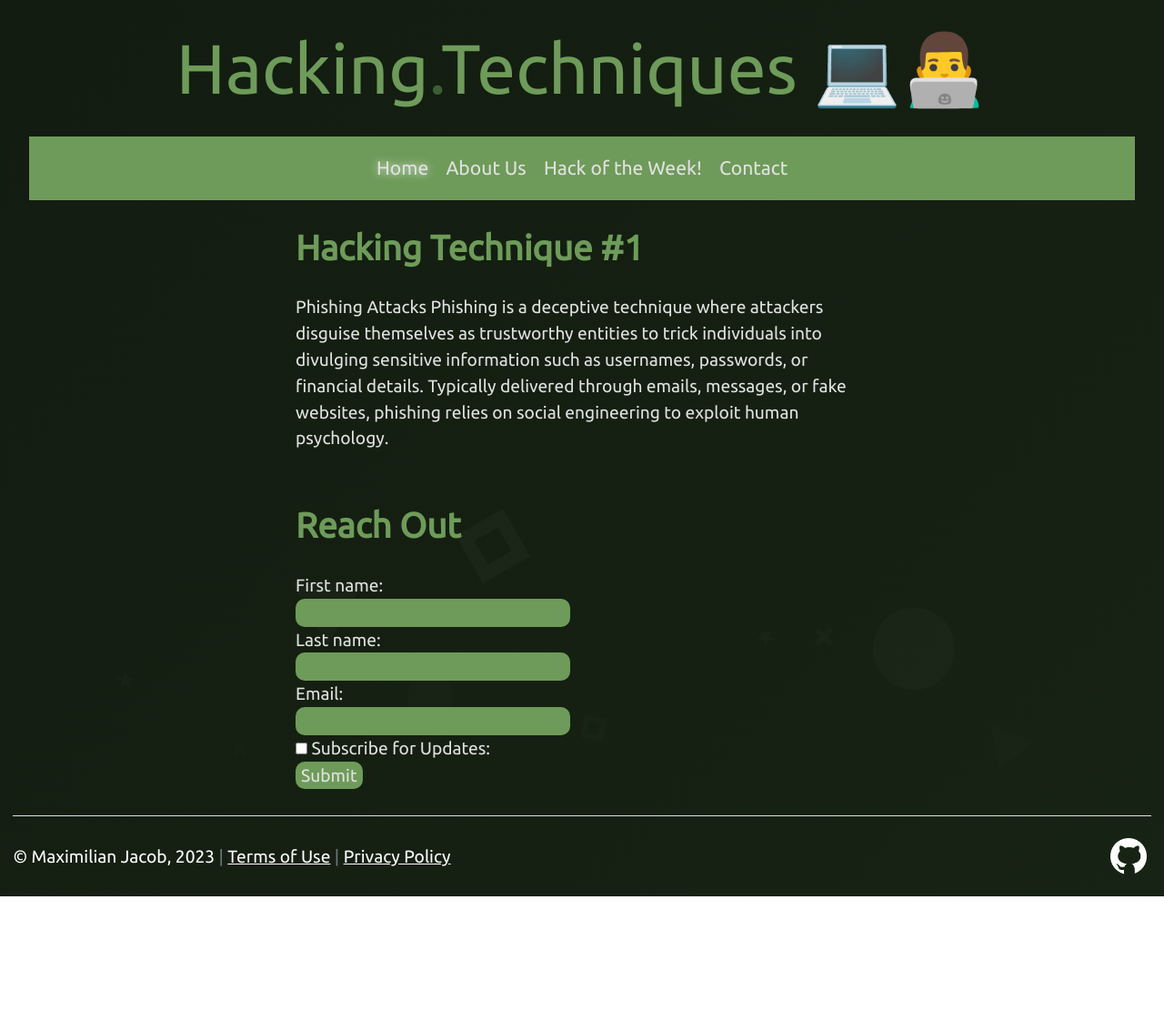
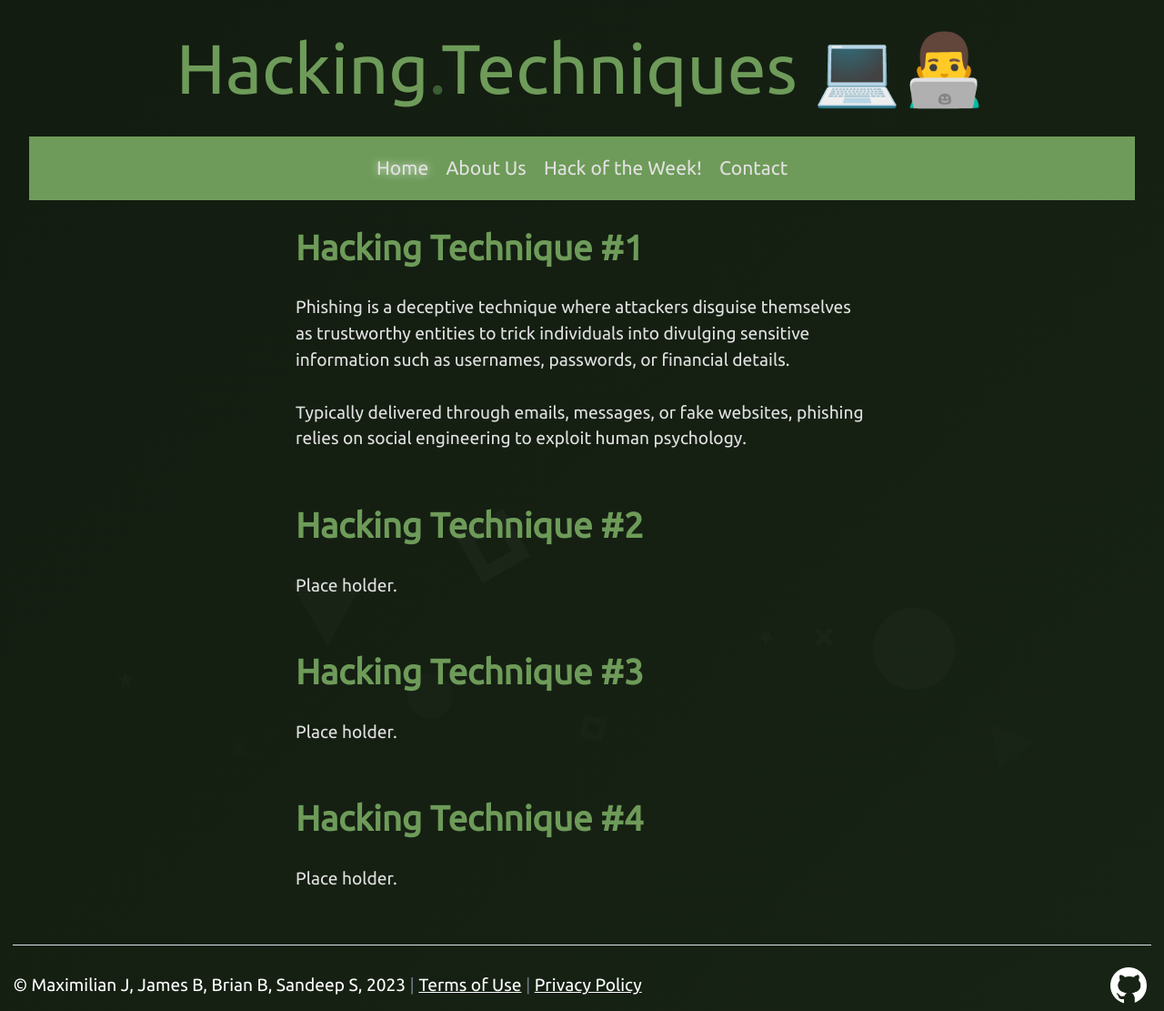
Before and after one commit to mzj3/it332, a plain HTML site: page index.html in a window 1280 px wide. Shown: the whole page at 91% size. Before the commit the page ends 985 px from the top, so only its background shows below. Drawn offline with nearby package versions, Linux system fonts and the light colour scheme.

Commit message:
done. Just waiting on group text

```diff
--- a/index.html
+++ b/index.html
@@ -46,7 +46,8 @@
   <br>
   <h1 id="webtitle">
     <span data-inviewport="maximilian" style="color:  var(--secondary);">Hacking</span><span data-inviewport="dot"
-      style="color: var(--primary);">.</span><span data-inviewport="bio" style="color:  var(--secondary);">Techniques 💻👨‍💻</span>
+      style="color: var(--primary);">.</span><span data-inviewport="bio" style="color:  var(--secondary);">Techniques
+      💻👨‍💻</span>
   </h1>
   <br>
   <!--Navbar-->
@@ -87,31 +88,32 @@
     <h2 data-inviewport="header">
       <strong>Hacking Technique #1</strong>
     </h2><br>
-    <p data-inviewport="paragraph">Phishing Attacks
-      Phishing is a deceptive technique where attackers disguise themselves as trustworthy entities to trick individuals into divulging sensitive information such as usernames, passwords, or financial details.
-      Typically delivered through emails, messages, or fake websites, phishing relies on social engineering to exploit human psychology.
-      </p>
+    <p data-inviewport="paragraph">Phishing is a deceptive technique where attackers disguise themselves as trustworthy
+      entities to trick individuals into divulging sensitive information such as usernames, passwords, or financial
+      details. <br><br>
+      Typically delivered through emails, messages, or fake websites, phishing relies on social engineering to exploit
+      human psychology. <br><br>
+    </p>
+    <br>
+    <h2 data-inviewport="header">
+      <strong>Hacking Technique #2</strong>
+    </h2><br>
+    <p data-inviewport="paragraph">Place holder. <br><br>
+    </p>
+    <br>
+    <h2 data-inviewport="header">
+      <strong>Hacking Technique #3</strong>
+    </h2><br>
+    <p data-inviewport="paragraph">Place holder. <br><br>
+    </p>
+    <br>
+    <h2 data-inviewport="header">
+      <strong>Hacking Technique #4</strong>
+    </h2><br>
+    <p data-inviewport="paragraph">Place holder. <br><br>
+    </p>
     <!-- Link to background gradient -->
     <div class="background"></div>
-    <br><br>
-    <h2 data-inviewport="header">
-      <strong>Reach Out</strong>
-    </h2><br>
-    <form data-inviewport="form" action="#">
-      <label for="fname">First name:</label><br>
-      <input type="text" id="fname" name="fname" value=""><br>
-
-      <label for="lname">Last name:</label><br>
-      <input type="text" id="lname" name="lname" value=""><br>
-
-      <label for="email">Email:</label><br>
-      <input type="email" id="email" name="email" value=""><br>
-
-      <input type="checkbox" id="subscribe" name="subscribe" value="subscribe">
-      <label for="subscribe"> Subscribe for Updates:</label><br>
-
-      <input type="submit" value="Submit">
-    </form>
   </main>
 
 
@@ -121,13 +123,14 @@
     <footer data-inviewport="footer"
       class="d-flex flex-wrap justify-content-between align-items-center py-3 my-4 border-top">
       <div class="d-flex align-items-center">
-        <span class="mb-3 mb-md-0 text-muted"><span>&copy; Maximilian Jacob, 2023</span> | <a href="underconstruction.html">Terms of Use</a>
+        <span class="mb-3 mb-md-0 text-muted"><span>&copy; Maximilian J, James B, Brian B, Sandeep S, 2023</span> | <a href="underconstruction.html">Terms of Use</a>
           | <a href="underconstruction.html">Privacy Policy</a></span>
       </div>
       <!-- Links to GitHub and LinkedIn -->
       <ul class="nav col-md-4 justify-content-end list-unstyled d-flex">
         <li class="ms-3"><a href="https://www.github.com/mzj3" target="_blank"><img width="50px" height="50px"
               src="images/github.png" alt="GitHub"></a></li>
+
       </ul>
     </footer>
   </div>
```
